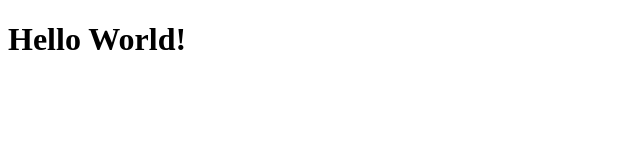
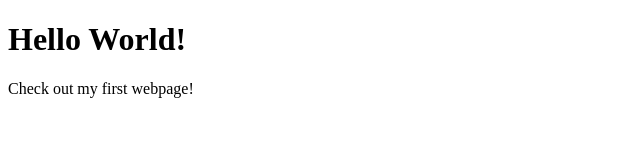
Before and after one commit to patrickscoleman/git_test, a plain HTML site: page index.html in a window 1280 px wide. Shown: the whole page, without its empty margins (0-640 px from the left). Drawn offline with Linux system fonts and the light colour scheme.

Commit message:
Added paragraph to index.html

```diff
--- a/index.html
+++ b/index.html
@@ -8,5 +8,6 @@
 
     <body>
         <h1>Hello World!</h1>
+        <p>Check out my first webpage!</p>
     </body>
 </html>
```
